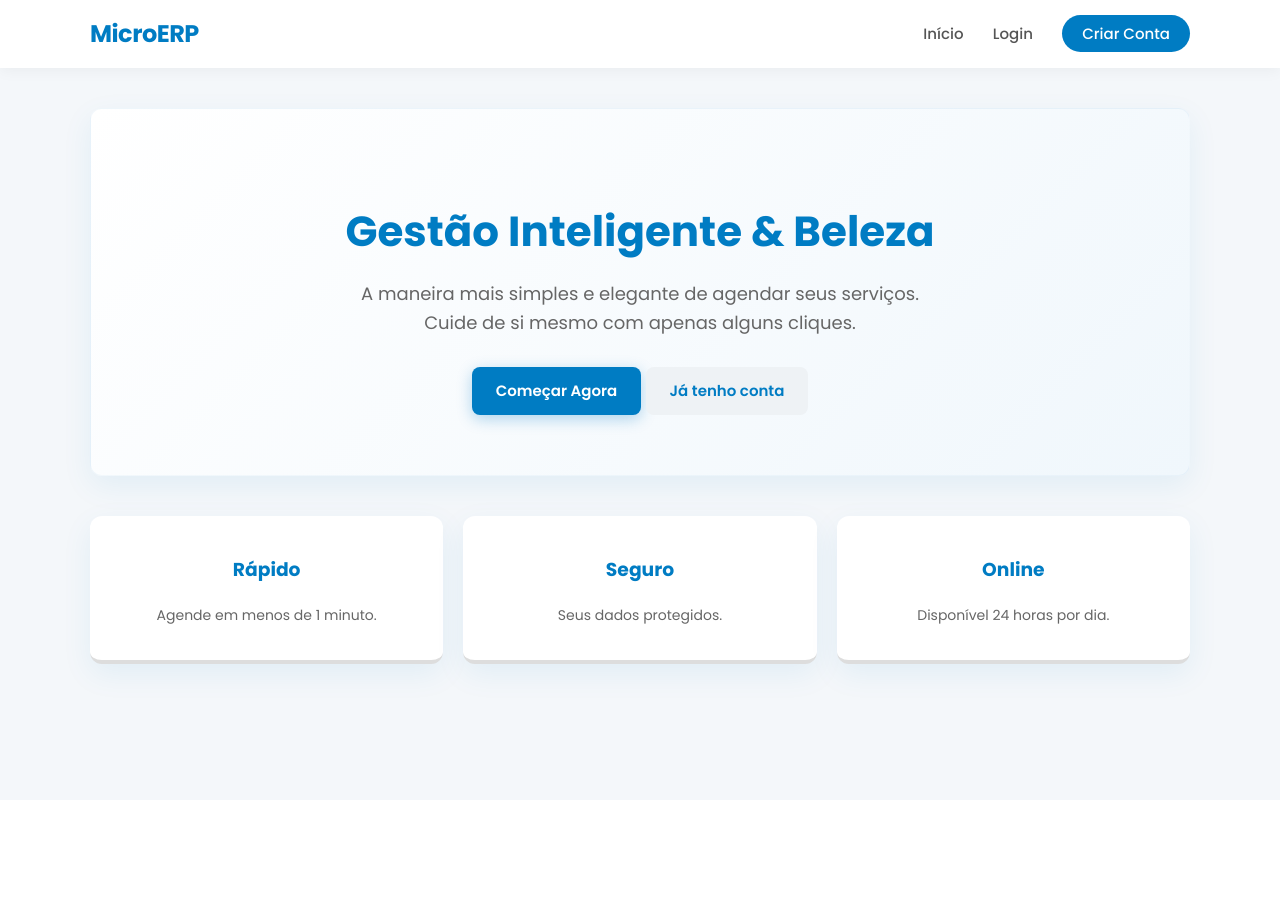
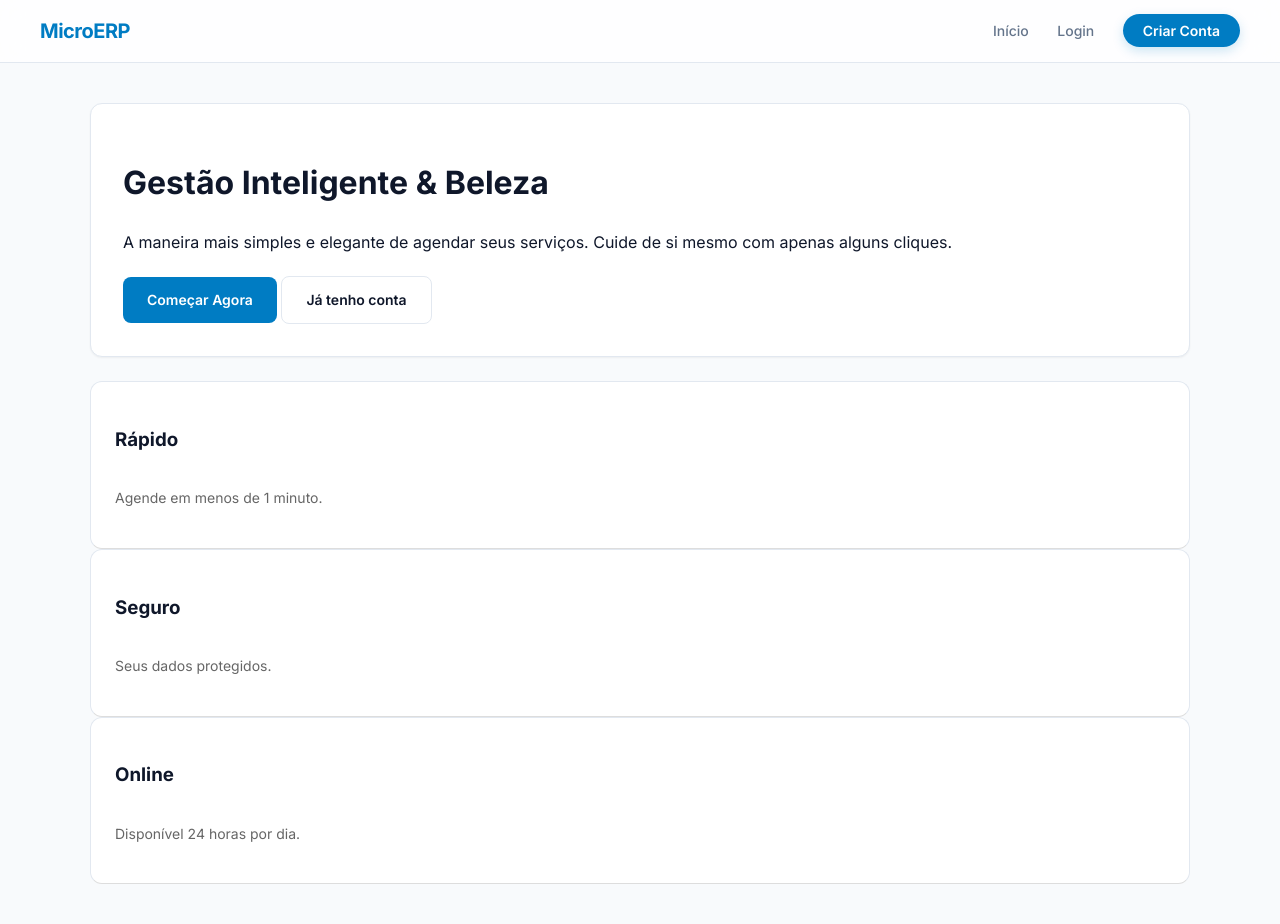
Before and after one commit to ibrahimfcmneto/microerp-agendamento-servicos, a Flask app: page / in a window 1280 px wide. Before the commit the page ends 693 px from the top, so only its background shows below. Run offline with Flask 3, Linux system fonts and the light colour scheme; parts of the project's set-up code (start-up, migrations or seed data) failed here and were passed over.

Commit message:
melhorias no front end

```diff
--- a/static/style.css
+++ b/static/style.css
@@ -1,241 +1,254 @@
-/* Importando fonte moderna (Poppins) */
-@import url('https://fonts.googleapis.com/css2?family=Poppins:wght@300;400;500;600;700&display=swap');
+/* --- DESIGN SYSTEM PREMIUM --- */
+@import url('https://fonts.googleapis.com/css2?family=Inter:wght@300;400;500;600;700&display=swap');
 
 :root {
-    --primary-color: #007CC3; /* O azul solicitado */
-    --primary-dark: #005fa3;
-    --bg-color: #f4f7fa;
-    --text-color: #333;
-    --card-bg: #ffffff;
-    --shadow: 0 10px 30px rgba(0, 124, 195, 0.08); /* Sombra azulada suave */
+    /* Paleta de Cores */
+    --primary: #007CC3;
+    --primary-hover: #005fa3;
+    --secondary: #64748b;
+    --success: #10b981;
+    --danger: #ef4444;
+    --warning: #f59e0b;
+
+    /* Superfícies */
+    --bg-body: #f8fafc;
+    --bg-card: #ffffff;
+    --border-color: #e2e8f0;
+
+    /* Tipografia */
+    --text-main: #0f172a;
+    --text-muted: #64748b;
+
+    /* Efeitos */
+    --shadow-sm: 0 1px 2px 0 rgb(0 0 0 / 0.05);
+    --shadow-md: 0 4px 6px -1px rgb(0 0 0 / 0.1), 0 2px 4px -2px rgb(0 0 0 / 0.1);
+    --shadow-lg: 0 10px 15px -3px rgb(0 0 0 / 0.1), 0 4px 6px -4px rgb(0 0 0 / 0.1);
     --radius: 12px;
+    --transition: all 0.2s cubic-bezier(0.4, 0, 0.2, 1);
 }
 
 body {
-    font-family: 'Poppins', sans-serif;
-    background-color: var(--bg-color);
+    font-family: 'Inter', sans-serif;
+    background-color: var(--bg-body);
+    color: var(--text-main);
     margin: 0;
-    padding: 0;
-    color: var(--text-color);
     line-height: 1.6;
+    -webkit-font-smoothing: antialiased;
 }
 
-/* --- Header / Barra de Navegação --- */
+/* --- HEADER MODERNO --- */
 header {
-    background: white;
-    padding: 15px 0;
-    box-shadow: 0 2px 15px rgba(0,0,0,0.05);
+    background: rgba(255, 255, 255, 0.8);
+    backdrop-filter: blur(12px); /* Efeito de vidro fosco */
+    border-bottom: 1px solid var(--border-color);
     position: sticky;
     top: 0;
-    z-index: 100;
+    z-index: 50;
+    padding: 15px 0;
 }
 
 .navbar-container {
-    max-width: 1100px;
+    max-width: 1200px;
     margin: 0 auto;
-    padding: 0 20px;
+    padding: 0 24px;
     display: flex;
     justify-content: space-between;
     align-items: center;
 }
 
 .logo h1 {
-    color: var(--primary-color);
-    font-size: 24px;
+    font-size: 20px;
     font-weight: 700;
+    color: var(--primary);
+    letter-spacing: -0.5px;
     margin: 0;
-    letter-spacing: -0.5px;
+    display: flex;
+    align-items: center;
+    gap: 8px;
 }
 
 nav a {
+    color: var(--text-muted);
     text-decoration: none;
-    color: #555;
     font-weight: 500;
-    margin-left: 25px;
-    transition: color 0.3s;
-    font-size: 15px;
+    font-size: 14px;
+    margin-left: 24px;
+    transition: var(--transition);
 }
 
 nav a:hover {
-    color: var(--primary-color);
+    color: var(--primary);
 }
 
 nav a.btn-nav {
-    background-color: var(--primary-color);
+    background: var(--primary);
     color: white;
     padding: 8px 20px;
-    border-radius: 30px; /* Botão pílula */
+    border-radius: 99px;
+    font-weight: 600;
+    box-shadow: 0 4px 12px rgba(0, 124, 195, 0.2);
 }
 
 nav a.btn-nav:hover {
-    background-color: var(--primary-dark);
-    color: white;
+    background: var(--primary-hover);
+    transform: translateY(-1px);
+    box-shadow: 0 6px 16px rgba(0, 124, 195, 0.3);
 }
 
-/* --- Layout Principal --- */
+/* --- CONTAINER & CARDS --- */
 .container {
     max-width: 1100px;
     margin: 40px auto;
     padding: 0 20px;
+    animation: fadeIn 0.5s ease-out;
 }
 
-/* --- Cartões (Cards) --- */
 .card {
-    background: var(--card-bg);
-    padding: 30px;
+    background: var(--bg-card);
     border-radius: var(--radius);
-    box-shadow: var(--shadow);
-    margin-bottom: 30px;
-    border: 1px solid rgba(0, 124, 195, 0.05);
+    border: 1px solid var(--border-color);
+    box-shadow: var(--shadow-sm);
+    padding: 32px;
+    margin-bottom: 24px;
+    transition: var(--transition);
 }
 
-/* --- Botões --- */
-button, .btn {
-    display: inline-block;
-    padding: 12px 24px;
-    border: none;
-    border-radius: 8px;
-    cursor: pointer;
-    font-size: 15px;
-    font-weight: 600;
-    text-decoration: none;
-    transition: all 0.3s ease;
-    text-align: center;
-    font-family: 'Poppins', sans-serif;
+.card:hover {
+    box-shadow: var(--shadow-md);
+    border-color: #cbd5e1;
 }
 
-.btn-primary {
-    background-color: var(--primary-color);
-    color: white;
-    box-shadow: 0 4px 15px rgba(0, 124, 195, 0.3);
+/* --- FORMULÁRIOS ELEGANTES --- */
+label {
+    display: block;
+    font-size: 13px;
+    font-weight: 600;
+    color: var(--text-main);
+    margin-bottom: 6px;
 }
 
-.btn-primary:hover {
-    background-color: var(--primary-dark);
-    transform: translateY(-2px);
-}
-
-.btn-secondary {
-    background-color: #eef2f5;
-    color: var(--primary-color);
-}
-
-.btn-secondary:hover {
-    background-color: #dce4ea;
-}
-
-.btn-danger {
-    background-color: #fff0f0;
-    color: #e74c3c;
-}
-.btn-danger:hover {
-    background-color: #ffe5e5;
-}
-
-/* --- Formulários --- */
 input, select {
     width: 100%;
-    padding: 12px 15px;
-    margin: 8px 0 20px;
-    border: 1px solid #e1e1e1;
+    padding: 12px 16px;
+    border: 1px solid var(--border-color);
     border-radius: 8px;
-    background-color: #fafafa;
-    font-family: 'Poppins', sans-serif;
+    font-family: 'Inter', sans-serif;
+    font-size: 14px;
+    background: #fff;
+    transition: var(--transition);
     box-sizing: border-box;
-    transition: border 0.3s;
+    margin-bottom: 16px;
 }
 
 input:focus, select:focus {
     outline: none;
-    border-color: var(--primary-color);
-    background-color: white;
+    border-color: var(--primary);
+    box-shadow: 0 0 0 3px rgba(0, 124, 195, 0.1);
 }
 
-/* --- Dashboard KPI Cards --- */
-.kpi-container {
-    display: flex;
-    gap: 20px;
-    margin-bottom: 30px;
+/* --- BOTÕES --- */
+.btn {
+    display: inline-flex;
+    align-items: center;
+    justify-content: center;
+    gap: 8px;
+    padding: 12px 24px;
+    border-radius: 8px;
+    font-weight: 600;
+    font-size: 14px;
+    cursor: pointer;
+    border: none;
+    transition: var(--transition);
+    text-decoration: none;
+}
+
+.btn-primary {
+    background: var(--primary);
+    color: white;
+}
+.btn-primary:hover { background: var(--primary-hover); transform: translateY(-1px); }
+
+.btn-secondary {
+    background: white;
+    border: 1px solid var(--border-color);
+    color: var(--text-main);
+}
+.btn-secondary:hover { background: #f1f5f9; border-color: #cbd5e1; }
+
+.btn-danger { background: #fff1f2; color: var(--danger); }
+.btn-danger:hover { background: #fee2e2; }
+
+.btn-success { background: #ecfdf5; color: var(--success); }
+.btn-success:hover { background: #d1fae5; }
+
+/* --- DASHBOARD KPI --- */
+.kpi-grid {
+    display: grid;
+    grid-template-columns: repeat(auto-fit, minmax(240px, 1fr));
+    gap: 24px;
+    margin-bottom: 32px;
 }
 
 .kpi-card {
-    flex: 1;
     background: white;
-    padding: 20px;
+    padding: 24px;
     border-radius: var(--radius);
-    box-shadow: var(--shadow);
-    text-align: center;
-    border-bottom: 4px solid var(--primary-color);
+    border: 1px solid var(--border-color);
+    display: flex;
+    flex-direction: column;
 }
 
-.kpi-value {
-    font-size: 28px;
-    font-weight: 700;
-    color: var(--primary-color);
-    margin: 10px 0;
-}
+.kpi-label { font-size: 13px; color: var(--text-muted); text-transform: uppercase; font-weight: 600; letter-spacing: 0.5px; }
+.kpi-value { font-size: 32px; font-weight: 700; color: var(--text-main); margin-top: 8px; }
 
-.kpi-label {
-    color: #777;
-    font-size: 14px;
-    text-transform: uppercase;
-    letter-spacing: 1px;
-}
-
-/* --- Tabelas/Listas --- */
-ul.appointment-list {
-    list-style: none;
-    padding: 0;
-}
-
-ul.appointment-list li {
-    background: white;
-    border-bottom: 1px solid #f0f0f0;
+/* --- LISTAS & TABELAS --- */
+.list-group { list-style: none; padding: 0; margin: 0; }
+.list-item {
     padding: 20px;
+    border-bottom: 1px solid var(--border-color);
     display: flex;
     justify-content: space-between;
     align-items: center;
 }
+.list-item:last-child { border-bottom: none; }
 
-ul.appointment-list li:first-child {
-    border-top-left-radius: var(--radius);
-    border-top-right-radius: var(--radius);
-}
-
-ul.appointment-list li:last-child {
-    border-bottom: none;
-    border-bottom-left-radius: var(--radius);
-    border-bottom-right-radius: var(--radius);
-}
-
-.status-badge {
-    padding: 5px 12px;
+/* Badges de Status */
+.badge {
+    padding: 4px 10px;
     border-radius: 20px;
     font-size: 12px;
     font-weight: 600;
 }
-.status-confirmed { background: #e3f2fd; color: #007CC3; }
-.status-completed { background: #e8f5e9; color: #2e7d32; }
-.status-canceled { background: #ffebee; color: #c62828; }
+.badge-blue { background: #e0f2fe; color: #0284c7; }
+.badge-green { background: #dcfce7; color: #16a34a; }
+.badge-red { background: #fee2e2; color: #dc2626; }
 
-/* Hero Section (Tela Inicial) */
-.hero {
-    text-align: center;
-    padding: 60px 20px;
-    background: linear-gradient(135deg, #ffffff 0%, #f0f7fc 100%);
-    border-radius: var(--radius);
-    margin-bottom: 40px;
+/* --- ANIMAÇÕES --- */
+@keyframes fadeIn {
+    from { opacity: 0; transform: translateY(10px); }
+    to { opacity: 1; transform: translateY(0); }
 }
 
-.hero h1 {
-    font-size: 42px;
-    color: var(--primary-color);
-    margin-bottom: 15px;
+/* --- TOASTS (Notificações) --- */
+.toast-container {
+    position: fixed;
+    top: 20px;
+    right: 20px;
+    z-index: 9999;
 }
-
-.hero p {
-    font-size: 18px;
-    color: #666;
-    max-width: 600px;
-    margin: 0 auto 30px;
+.alert {
+    padding: 16px;
+    border-radius: 8px;
+    color: white;
+    font-weight: 500;
+    box-shadow: var(--shadow-lg);
+    margin-bottom: 10px;
+    animation: slideIn 0.3s ease-out;
+    display: flex;
+    align-items: center;
+    gap: 10px;
 }
+@keyframes slideIn {
+    from { transform: translateX(100%); opacity: 0; }
+    to { transform: translateX(0); opacity: 1; }
+}
```
